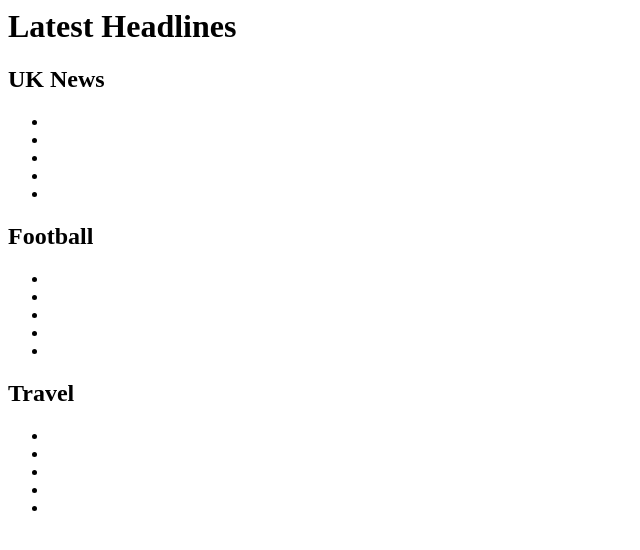
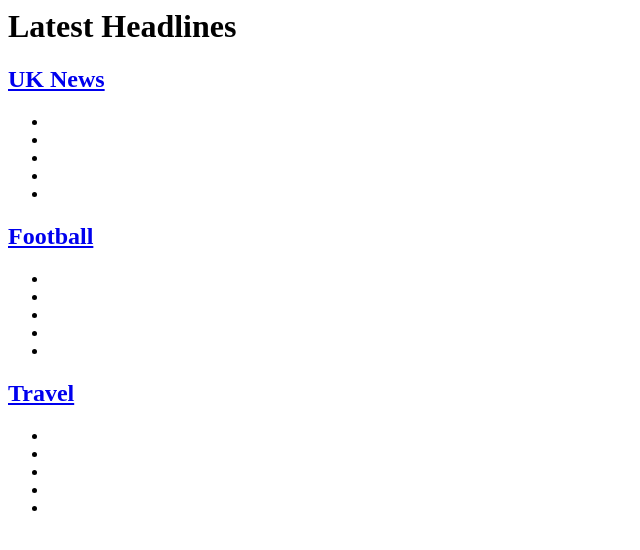
Before and after one commit to gidsg/capi-tabbed-client-homework, a plain HTML site: page index.html in a window 1280 px wide. Shown: the whole page, without its empty margins (0-640 px from the left). Drawn offline with Linux system fonts and the light colour scheme.

Commit message:
add heading links

```diff
--- a/index.html
+++ b/index.html
@@ -40,7 +40,7 @@ getSectionHeadlines("travel");
 
     </script>
     <h1>Latest Headlines</h1>
-        <h2>UK News</h2>
+        <h2><a href="http://gu.com/uk-news">UK News</a></h2>
         <ul>
         <li id="headline-uk-news-1"></li>
         <li id="headline-uk-news-2"></li>
@@ -48,7 +48,7 @@ getSectionHeadlines("travel");
         <li id="headline-uk-news-4"></li>
         <li id="headline-uk-news-5"></li>
         </ul>
-        <h2>Football</h2>
+        <h2><a href="http://gu.com/football">Football</a></h2>
         <ul>
         <li id="headline-football-1"></li>
         <li id="headline-football-2"></li>
@@ -56,7 +56,7 @@ getSectionHeadlines("travel");
         <li id="headline-football-4"></li>
         <li id="headline-football-5"></li>
         </ul>
-        <h2>Travel</h2>
+        <h2><a href="http://gu.com/travel">Travel</a></h2>
         <ul>
         <li id="headline-travel-1"></li>
         <li id="headline-travel-2"></li>
```
